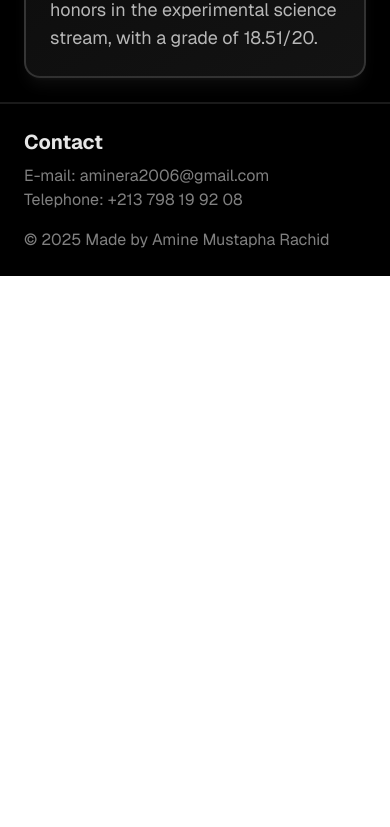
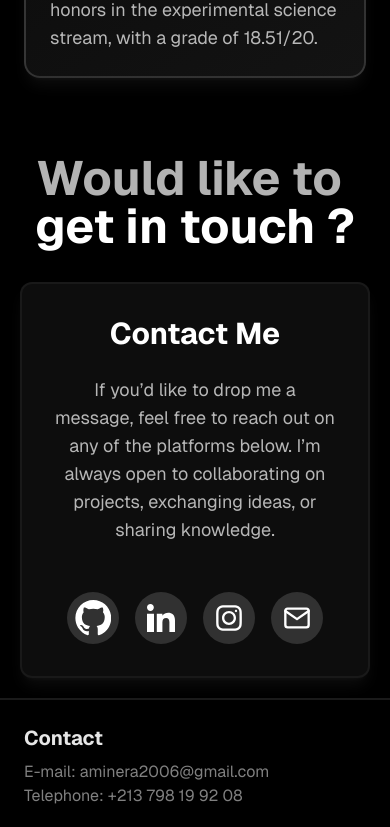
Before and after one commit to kalis26/Portfolio, a React (Create React App) app: page / in a window 390 px wide. Shown: the part 9020-9847 px from the top of the page. Before the commit the page ends 9296 px from the top, so only its background shows below. Built offline with nearby package versions, Linux system fonts and the light colour scheme.

Commit message:
Added the contact me section

```diff
--- a/src/app.jsx
+++ b/src/app.jsx
@@ -5,6 +5,7 @@ import Experience from './components/experience.jsx'
 import Skills from './components/skills.jsx'
 import Footer from './components/footer.jsx'
 import Projects from './components/projects.jsx';
+import Contact from './components/contact.jsx'
 
 function SetMainSection() {
     return (
@@ -19,14 +20,14 @@ function SetMainSection() {
                     <img src='/images/panelmobile.png' alt='PanelMobile' className='md:hidden shadow-2xl shadow-black'></img>
                     <div className="hidden absolute bottom-10 md:right-24 md:flex flex-row gap-3">
                         <div className='rounded-lg border border-white/20 hover:border-white transition-all duration-200'>
-                            <button className="m-1 bg-white text-black px-6 py-3 rounded-md font-[Geist-Medium] text-sm transition-all duration-300 flex items-center justify-center">
+                            <a href='#projects' className="cursor-pointer m-1 bg-white text-black px-6 py-3 rounded-md font-[Geist-Medium] text-sm transition-all duration-300 flex items-center justify-center">
                                 View My Work
-                            </button>
+                            </a>
                         </div>
                         <div className='rounded-lg border border-white/20 hover:border-white transition-all duration-200'>
-                            <button className="m-1 bg-black text-white px-6 py-3 rounded-lg font-[Geist-Medium] text-sm flex items-center justify-center">
+                            <a href='#contact' className="cursor-pointer m-1 bg-black text-white px-6 py-3 rounded-lg font-[Geist-Medium] text-sm flex items-center justify-center">
                                 Contact Me
-                            </button>
+                            </a>
                         </div>
                     </div>
                     <div className='w-full h-56 md:hidden absolute bg-gradient-to-b from-white/0 to-black bottom-0 left-0 pointer-events-none z-20'>
@@ -56,6 +57,9 @@ function SetMainSection() {
                 </div>
                 <div id="experience">
                     <Experience />
+                </div>
+                <div id="contact">
+                    <Contact />
                 </div>
             </div>
             <Footer />
--- /dev/null
+++ b/src/components/contact.jsx
@@ -0,0 +1,48 @@
+export default function Contact() {
+    return (
+        <div className="flex flex-col gap-6 justify-center items-center">
+            <div className="font-[Geist-Bold] md:text-left text-5xl md:p-4 p-2 text-center">
+                <h1 className="text-white/70 inline-block mr-3">Would like to</h1>
+                <h1 className="text-white inline-block"> get in touch ?</h1>
+            </div>
+            <div className="flex flex-col gap-6 items-center shadow-lg shadow-white/5 border-white/5 border-2 bg-white/5 p-8 rounded-xl w-full md:max-w-screen-md">
+                <h1 className="text-white font-[Geist-Bold] text-3xl">Contact Me</h1>
+                <p className="text-white/70 font-[Geist-Regular] text-lg pb-6 text-center">If you’d like to drop me a message, feel
+                free to reach out on any of the platforms below. I’m always open to collaborating on projects,
+                exchanging ideas, or sharing knowledge.
+                </p>
+                <div className="flex flex-row gap-4 items-center justify-center">
+                    <a href="https://github.com/kalis26" target="blank" className="p-2 cursor-pointer bg-white/15 rounded-full hover:bg-white/30 transition-all duration-300">
+                        <svg width="36" height="36" viewBox="0 0 96 98" xmlns="http://www.w3.org/2000/svg">
+                        <path fillRule="evenodd" clipRule="evenodd" d="M48.854 0C21.839 0 0 22 0 49.217c0 21.756 13.993 40.172 33.405 46.69 2.427.49 3.316-1.059 3.316-2.362 0-1.141-.08-5.052-.08-9.127-13.59 2.934-16.42-5.867-16.42-5.867-2.184-5.704-5.42-7.17-5.42-7.17-4.448-3.015.324-3.015.324-3.015 4.934.326 7.523 5.052 7.523 5.052 4.367 7.496 11.404 5.378 14.235 4.074.404-3.178 1.699-5.378 3.074-6.6-10.839-1.141-22.243-5.378-22.243-24.283 0-5.378 1.94-9.778 5.014-13.2-.485-1.222-2.184-6.275.486-13.038 0 0 4.125-1.304 13.426 5.052a46.97 46.97 0 0 1 12.214-1.63c4.125 0 8.33.571 12.213 1.63 9.302-6.356 13.427-5.052 13.427-5.052 2.67 6.763.97 11.816.485 13.038 3.155 3.422 5.015 7.822 5.015 13.2 0 18.905-11.404 23.06-22.324 24.283 1.78 1.548 3.316 4.481 3.316 9.126 0 6.6-.08 11.897-.08 13.526 0 1.304.89 2.853 3.316 2.364 19.412-6.52 33.405-24.935 33.405-46.691C97.707 22 75.788 0 48.854 0z" fill="#fff"/>
+                        </svg>
+                    </a>
+                    <a href="https://www.linkedin.com/in/amine-mustapha-rachid/" target="blank" className="p-3 cursor-pointer bg-white/15 rounded-full hover:bg-white/30 transition-all duration-300">
+                        <svg width="28" height="28" viewBox="0 0 20 20" version="1.1" xmlns="http://www.w3.org/2000/svg">
+                        <g id="Page-1" stroke="none" strokeWidth="1" fill="none" fillRule="evenodd">
+                            <g id="Dribbble-Light-Preview" transform="translate(-180.000000, -7479.000000)" fill="#fff">
+                                <g id="icons" transform="translate(56.000000, 160.000000)">
+                                    <path d="M144,7339 L140,7339 L140,7332.001 C140,7330.081 139.153,7329.01 137.634,7329.01 C135.981,7329.01 135,7330.126 135,7332.001 L135,7339 L131,7339 L131,7326 L135,7326 L135,7327.462 C135,7327.462 136.255,7325.26 139.083,7325.26 C141.912,7325.26 144,7326.986 144,7330.558 L144,7339 L144,7339 Z M126.442,7323.921 C125.093,7323.921 124,7322.819 124,7321.46 C124,7320.102 125.093,7319 126.442,7319 C127.79,7319 128.883,7320.102 128.883,7321.46 C128.884,7322.819 127.79,7323.921 126.442,7323.921 L126.442,7323.921 Z M124,7339 L129,7339 L129,7326 L124,7326 L124,7339 Z" id="linkedin-[#161]"></path>
+                                </g>
+                            </g>
+                        </g>
+                        </svg>
+                    </a>
+                    <a href="https://www.instagram.com/_kalis26/" target="blank" className="p-3 cursor-pointer bg-white/15 rounded-full hover:bg-white/30 transition-all duration-300">
+                        <svg width="28" height="28" viewBox="0 0 24 24" fill="none" xmlns="http://www.w3.org/2000/svg">
+                        <path fillRule="evenodd" clipRule="evenodd" d="M12 18C15.3137 18 18 15.3137 18 12C18 8.68629 15.3137 6 12 6C8.68629 6 6 8.68629 6 12C6 15.3137 8.68629 18 12 18ZM12 16C14.2091 16 16 14.2091 16 12C16 9.79086 14.2091 8 12 8C9.79086 8 8 9.79086 8 12C8 14.2091 9.79086 16 12 16Z" fill="#FFF"/>
+                        <path d="M18 5C17.4477 5 17 5.44772 17 6C17 6.55228 17.4477 7 18 7C18.5523 7 19 6.55228 19 6C19 5.44772 18.5523 5 18 5Z" fill="#FFF"/>
+                        <path fillRule="evenodd" clipRule="evenodd" d="M1.65396 4.27606C1 5.55953 1 7.23969 1 10.6V13.4C1 16.7603 1 18.4405 1.65396 19.7239C2.2292 20.8529 3.14708 21.7708 4.27606 22.346C5.55953 23 7.23969 23 10.6 23H13.4C16.7603 23 18.4405 23 19.7239 22.346C20.8529 21.7708 21.7708 20.8529 22.346 19.7239C23 18.4405 23 16.7603 23 13.4V10.6C23 7.23969 23 5.55953 22.346 4.27606C21.7708 3.14708 20.8529 2.2292 19.7239 1.65396C18.4405 1 16.7603 1 13.4 1H10.6C7.23969 1 5.55953 1 4.27606 1.65396C3.14708 2.2292 2.2292 3.14708 1.65396 4.27606ZM13.4 3H10.6C8.88684 3 7.72225 3.00156 6.82208 3.0751C5.94524 3.14674 5.49684 3.27659 5.18404 3.43597C4.43139 3.81947 3.81947 4.43139 3.43597 5.18404C3.27659 5.49684 3.14674 5.94524 3.0751 6.82208C3.00156 7.72225 3 8.88684 3 10.6V13.4C3 15.1132 3.00156 16.2777 3.0751 17.1779C3.14674 18.0548 3.27659 18.5032 3.43597 18.816C3.81947 19.5686 4.43139 20.1805 5.18404 20.564C5.49684 20.7234 5.94524 20.8533 6.82208 20.9249C7.72225 20.9984 8.88684 21 10.6 21H13.4C15.1132 21 16.2777 20.9984 17.1779 20.9249C18.0548 20.8533 18.5032 20.7234 18.816 20.564C19.5686 20.1805 20.1805 19.5686 20.564 18.816C20.7234 18.5032 20.8533 18.0548 20.9249 17.1779C20.9984 16.2777 21 15.1132 21 13.4V10.6C21 8.88684 20.9984 7.72225 20.9249 6.82208C20.8533 5.94524 20.7234 5.49684 20.564 5.18404C20.1805 4.43139 19.5686 3.81947 18.816 3.43597C18.5032 3.27659 18.0548 3.14674 17.1779 3.0751C16.2777 3.00156 15.1132 3 13.4 3Z" fill="#FFF"/>
+                        </svg>
+                    </a>
+                    <a href="mailto:aminera2006@gmail.com" target="blank" className="p-3 cursor-pointer bg-white/15 rounded-full hover:bg-white/30 transition-all duration-300">
+                        <svg xmlns="http://www.w3.org/2000/svg" width="28" height="28" viewBox="0 0 24 24" fill="none" stroke="#FFF" strokeWidth="2" strokeLinecap="round" strokeLinejoin="round">
+                        <path d="M4 4h16c1.1 0 2 .9 2 2v12c0 1.1-.9 2-2 2H4c-1.1 0-2-.9-2-2V6c0-1.1.9-2 2-2z"></path>
+                        <polyline points="22,6 12,13 2,6"></polyline>
+                        </svg>
+                    </a>
+                </div>
+            </div>
+        </div>
+    );
+}
--- a/src/components/experience.jsx
+++ b/src/components/experience.jsx
@@ -44,8 +44,8 @@ function ListExperience({exp}) {
 }
 
 const exp = [
-    {key: 1, imgsrc: '/images/gizlogo.png', title: 'Intern @ GIZ Algeria', date: 'Aug. 2025 - Sep. 2025', place: '34, rue Mohamed Khoudi, El Biar, 16606 Alger', description: 'Discovery internship within the PEFEVA project (Promotion de l’Entrepreneuriat Féminin dans l’Économie Verte en Algérie), an international cooperation program led by GIZ.'},
-    {key: 2, imgsrc: '/images/esilogo.png', title: 'Computer Science Student @ ESI', date: 'Sep. 2024 - Present', place: 'Oued Smar, 16309 Alger', description: '2nd year computer science student at École nationale Supérieure d\'Informatique. Preparing an engineering degree in CS.'},
+    {key: 1, imgsrc: '/images/esilogo.png', title: 'Computer Science Student @ ESI', date: 'Sep. 2024 - Present', place: 'Oued Smar, 16309 Alger', description: '2nd year computer science student at École nationale Supérieure d\'Informatique. Preparing an engineering degree in CS.'},
+    {key: 2, imgsrc: '/images/gizlogo.png', title: 'Intern @ GIZ Algeria', date: 'Aug. 2025 - Sep. 2025', place: '34, rue Mohamed Khoudi, El Biar, 16606 Alger', description: 'Discovery internship within the PEFEVA project (Promotion de l’Entrepreneuriat Féminin dans l’Économie Verte en Algérie), an international cooperation program led by GIZ.'},
     {key: 3, imgsrc: '', title: 'Baccalaureate', date: 'July 2024', place: 'Lycée Taher Serir - Annexe Ahmed Hamissi, Ouled Chebel, 16118 Alger', description: 'Graduated from high-school with honors in the experimental science stream, with a grade of 18.51/20.'}
 ];
 
--- a/src/components/footer.jsx
+++ b/src/components/footer.jsx
@@ -1,6 +1,6 @@
 export default function Footer() {
     return (
-        <div id="contact" className="w-full bg-black flex flex-col p-6 font-[Geist-Regular] border-t-2 border-solid border-white/10">
+        <div className="w-full bg-black flex flex-col p-6 font-[Geist-Regular] border-t-2 border-solid border-white/10">
             <div>
                 <h1 className="text-xl font-[Geist-Bold] text-white/90 pb-2">Contact</h1>
                 <p className="text-base text-white/50">E-mail: aminera2006@gmail.com</p>
--- a/src/components/navbar.jsx
+++ b/src/components/navbar.jsx
@@ -108,7 +108,7 @@ export default function Navbar({ scrollY }) {
                             <a href="#contact" onClick={(e) => handleNavClick(e, 'contact')} className="text-[#ceced3] px-6 py-3 hover:text-[#FFFFFF] transition-all duration-300 text-2xl text-center">Contact</a>
 
                             <div className="mt-8">
-                                <a href="downloadable/Rachid Mustapha Amine.pdf" download className="cursor-pointer text-black text-lg px-6 py-3 bg-white rounded-lg transition-all duration-300 hover:bg-[rgb(188,185,185)] flex items-center justify-center">
+                                <a href="downloadable/Rachid Mustapha Amine.pdf" download className="cursor-pointer text-black font-[Geist-Medium] text-xl px-6 py-3 bg-white rounded-lg transition-all duration-300 hover:bg-[rgb(188,185,185)] flex items-center justify-center">
                                     <svg xmlns="http://www.w3.org/2000/svg" className="h-4 w-4 mr-2" width="24" height="24" viewBox="0 0 24 24" fill="none" stroke="#000000" strokeWidth="2" strokeLinecap="round" strokeLinejoin="round"><path d="M3 15v4c0 1.1.9 2 2 2h14a2 2 0 0 0 2-2v-4M17 9l-5 5-5-5M12 12.8V2.5"/></svg>
                                     Download Resume
                                 </a>
```
